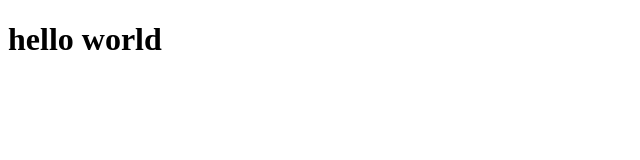
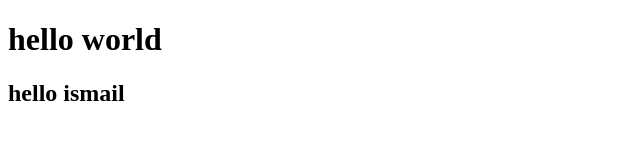
Before and after one commit to ismailhunaid/netlify-basics, a website: page public/index.html in a window 1280 px wide. Shown: the whole page, without its empty margins (0-640 px from the left). Drawn offline with Linux system fonts and the light colour scheme.

Commit message:
file change

```diff
--- a/public/index.html
+++ b/public/index.html
@@ -7,6 +7,7 @@
 </head>
 <body>
     <h1> hello world </h1>
+    <h2> hello ismail </h2>
 
 </body>
 </html>
```
Also changed, not shown: 1 other file.
